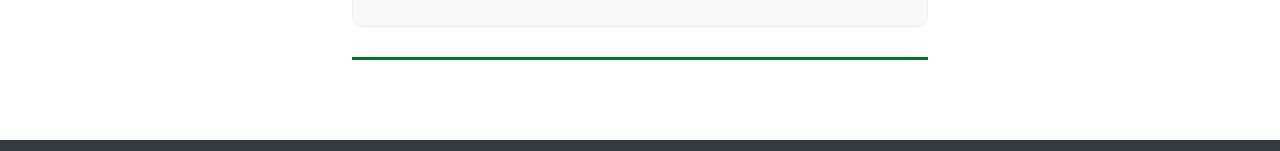
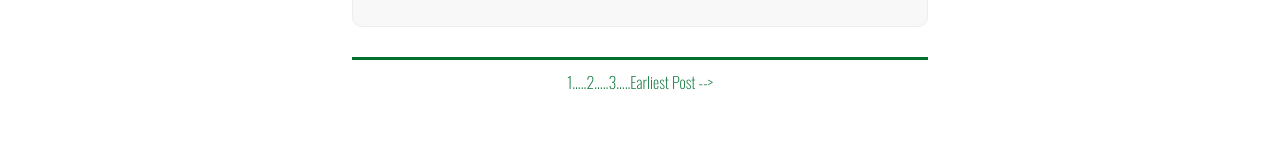
Before and after one commit to track-town-pizza/capstone, a Next.js app: page /blog in a window 1280 px wide. Shown: the part 2098-2249 px from the top of the page. Built offline with nearby package versions, Linux system fonts and the light colour scheme.

Commit message:
Added blog nav. Non-functional

```diff
--- a/src/pages/blog.js
+++ b/src/pages/blog.js
@@ -28,6 +28,13 @@ const Blog = props => (
                 ))}
             </div>
             <div id="bottom-bar"/>
+
+            <nav className="blog-nav">
+                <a href="#">1</a>.....
+                <a href="#">2</a>.....
+                <a href="#">3</a>.....
+                <a href="#">Earliest Post</a> -->
+            </nav>
         </Layout>
 
         <style jsx>{`
@@ -48,17 +55,30 @@ const Blog = props => (
                 transform: matrix(1, 0, 0, -1, 0, 0);
             }
 
+            .blog-nav {
+                margin-top: 10px;
+                text-align: center;
+                color: #007030;
+            }
+
+            .blog-nav a {
+                color: #007030;
+            }
+
+
             @media only screen and (max-width: 700px) {
                 .blog-container {
                     margin-left: 10%;
                     margin-right: 10%;
                     width: 80%;
                 }
+
                 #bottom-bar {
                     margin-left: 10%;
                     margin-right: 10%;
                     width: 80%;
                 }
+
             }
 
 
```
